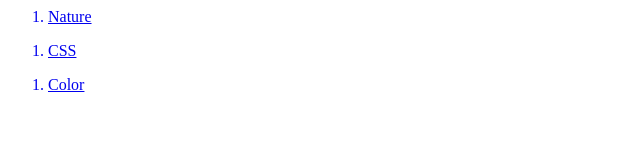
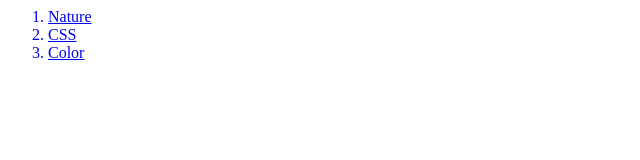
Before and after one commit to jzplusplus/jz-weird-web-october, a plain HTML site: page index.html in a window 1280 px wide. Shown: the whole page, without its empty margins (0-640 px from the left). Drawn offline with Linux system fonts and the light colour scheme.

Commit message:
fix index again

```diff
--- a/index.html
+++ b/index.html
@@ -1,7 +1,9 @@
 <html>
     <body>
-        <ol><a href="1-nature.html"><li>Nature</li></a></ol>
-        <ol><a href="2-css.html"><li>CSS</li></a></ol>
-        <ol><a href="3-color.html"><li>Color</li></a></ol>
+        <ol>
+            <a href="1-nature.html"><li>Nature</li></a>
+            <a href="2-css.html"><li>CSS</li></a>
+            <a href="3-color.html"><li>Color</li></a>
+        </ol>
     </body>
 </html>
```
